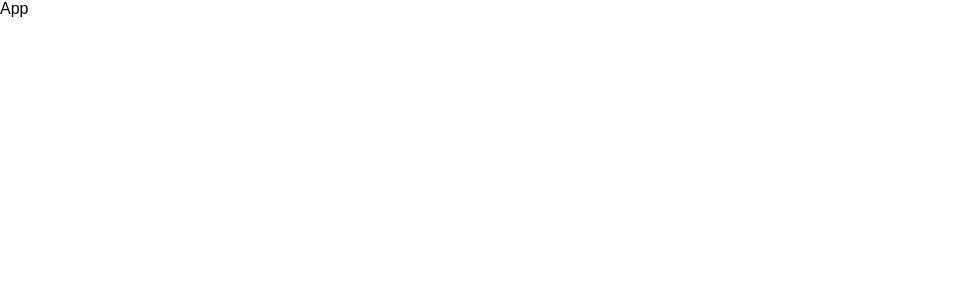
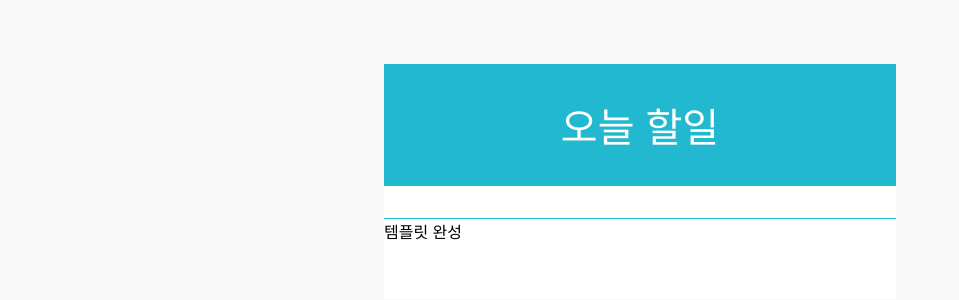
Before and after one commit to YoungwanCho/todo-list, a React (Create React App) app: page / in a window 1280 px wide. Shown: the top 300 px of the page, without its empty margins (0-959 px from the left). Built offline with nearby package versions, Linux system fonts and the light colour scheme.

Commit message:
TodoTemplate 컴포넌트를 만들었다

```diff
--- a/src/App.js
+++ b/src/App.js
@@ -1,11 +1,12 @@
 import React, { Component } from 'react';
+import TodoListTemplate from './components/TodoListTemplate';
 
 class App extends Component {
   render() {
     return (
-      <div>
-        App
-      </div>
+      <TodoListTemplate>
+        템플릿 완성
+      </TodoListTemplate>
     );
   }
 }
--- /dev/null
+++ b/src/components/TodoListTemplate.css
@@ -0,0 +1,25 @@
+.todo-list-template {
+    background: white;
+    width: 512px;
+    box-shadow: 0 3px rgba(0,0,0,0.16), 0, 3px 6px rgba(0,0,0,0.23);
+    margin: 0 auto;
+    margin-top: 4rem;
+}
+
+.title {
+    padding: 2rem;
+    font-size: 2.5rem;
+    text-align: center;
+    font-weight: 100;
+    background: #22b8cf;
+    color: white;
+}
+
+.form-wrapper {
+    padding: 1rem;
+    border-bottom: 1px solid #22b8cf;
+}
+
+.todos-wrapper {
+    min-height: 5rem;
+}
--- /dev/null
+++ b/src/components/TodoListTemplate.js
@@ -0,0 +1,20 @@
+import React from 'react';
+import './TodoListTemplate.css';
+
+const TodoListTemplate = ({ form, children }) => {
+    return (
+        <main className="todo-list-template">
+            <div className="title">
+                오늘 할일
+            </div>
+            <section className="form-wrapper">
+                {form}
+            </section>
+            <section className="todos-wrapper">
+                {children}
+            </section>
+        </main>
+    );
+};
+
+export default TodoListTemplate;
--- a/src/index.css
+++ b/src/index.css
@@ -2,4 +2,5 @@
   margin: 0;
   padding: 0;
   font-family: sans-serif;
+  background: #f9f9f9;
 }
```
